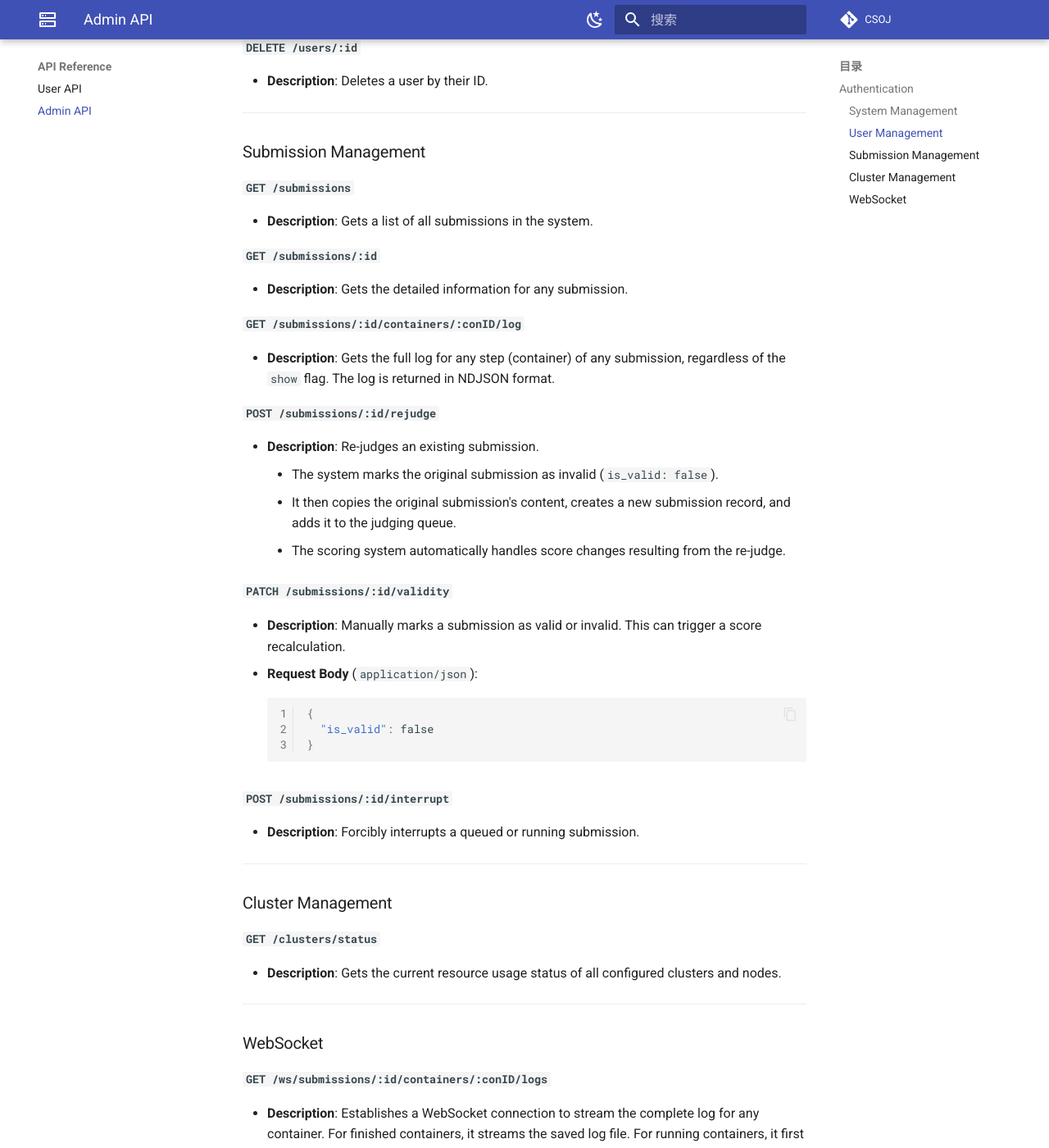
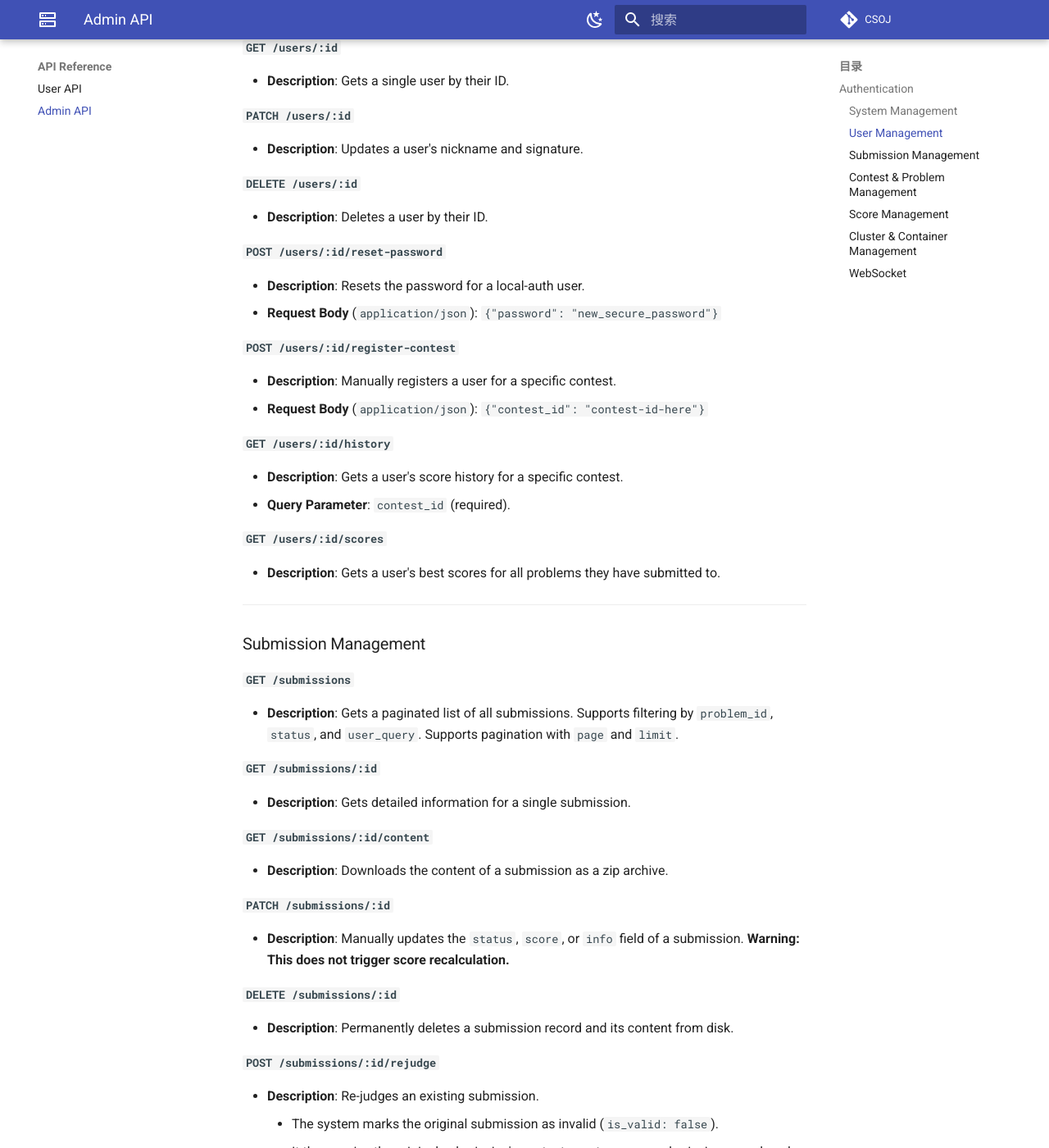
Before and after one commit to ZJUSCT/CSOJ, an MkDocs documentation site: the page built from docs/api-reference/admin-api.md, in a window 1280 px wide and 1400 px high, scrolled down 1512 px. Shown: the whole window at 82% size. Built offline with MkDocs 1.6.1 and Material for MkDocs 9.7.7, drawn with Linux system fonts in a browser that asks for light colours; comment, search, counter and statistics services are not loaded; some of the changed text lies outside the part shown.

Commit message:
docs: update docs

````diff
--- a/docs/api-reference/admin-api.md
+++ b/docs/api-reference/admin-api.md
@@ -3,6 +3,7 @@
 The Admin API provides a set of powerful endpoints for system maintenance and management. By default, the Admin API service is separate from the User API and runs on a different port (which must be enabled and configured in `config.yaml`).
 
 ## Authentication
+
 The current version of the Admin API has **no built-in authentication mechanism**. It is crucial to ensure that the Admin API's listen address is **only accessible from trusted network environments (e.g., an internal network or localhost)**, or to add an authentication layer using a reverse proxy.
 
 ---
@@ -10,10 +11,11 @@
 ### System Management
 
 #### `POST /reload`
-  - **Description**: Hot-reloads all contest and problem configurations.
+
+  - **Description**: Hot-reloads all contest and problem configurations from disk.
     - The system rescans all directories specified in the `contest` list in `config.yaml`.
     - New or modified contests/problems will be loaded.
-    - If a problem is deleted, all submission records associated with that problem will also be **permanently deleted from the database**.
+    - If a problem is deleted, all submission records associated with that problem will also be **permanently deleted from the database**, including any running containers associated with them.
   - **Success Response** (`200 OK`):
     ```json
     {
@@ -32,76 +34,134 @@
 ### User Management
 
 #### `GET /users`
-
-  - **Description**: Gets a list of all users.
+  - **Description**: Gets a list of all users. Can be filtered by a `query` parameter that searches User ID, username, and nickname.
 
 #### `POST /users`
-
   - **Description**: Manually creates a new user.
   - **Request Body** (`application/json`):
     ```json
     {
       "username": "admin_created_user",
-      "password_hash": "$2a$14$....", // bcrypt hash, optional
+      "password_hash": "$2a$14$....", // bcrypt hash, required for local auth users
       "nickname": "Test User"
     }
     ```
-    > Note: `password_hash` is optional and mainly for migration purposes. You should generally use the public registration API to create users with passwords.
+
+#### `GET /users/:id`
+  - **Description**: Gets a single user by their ID.
+
+#### `PATCH /users/:id`
+  - **Description**: Updates a user's nickname and signature.
 
 #### `DELETE /users/:id`
+  - **Description**: Deletes a user by their ID.
 
-  - **Description**: Deletes a user by their ID.
+#### `POST /users/:id/reset-password`
+  - **Description**: Resets the password for a local-auth user.
+  - **Request Body** (`application/json`): `{"password": "new_secure_password"}`
+
+#### `POST /users/:id/register-contest`
+  - **Description**: Manually registers a user for a specific contest.
+  - **Request Body** (`application/json`): `{"contest_id": "contest-id-here"}`
+
+#### `GET /users/:id/history`
+  - **Description**: Gets a user's score history for a specific contest.
+  - **Query Parameter**: `contest_id` (required).
+
+#### `GET /users/:id/scores`
+  - **Description**: Gets a user's best scores for all problems they have submitted to.
 
 -----
 
 ### Submission Management
 
 #### `GET /submissions`
-
-  - **Description**: Gets a list of all submissions in the system.
+  - **Description**: Gets a paginated list of all submissions. Supports filtering by `problem_id`, `status`, and `user_query`. Supports pagination with `page` and `limit`.
 
 #### `GET /submissions/:id`
+  - **Description**: Gets detailed information for a single submission.
 
-  - **Description**: Gets the detailed information for any submission.
+#### `GET /submissions/:id/content`
+  - **Description**: Downloads the content of a submission as a zip archive.
 
-#### `GET /submissions/:id/containers/:conID/log`
+#### `PATCH /submissions/:id`
+  - **Description**: Manually updates the `status`, `score`, or `info` field of a submission. **Warning: This does not trigger score recalculation.**
 
-  - **Description**: Gets the full log for any step (container) of any submission, regardless of the `show` flag. The log is returned in NDJSON format.
+#### `DELETE /submissions/:id`
+  - **Description**: Permanently deletes a submission record and its content from disk.
 
 #### `POST /submissions/:id/rejudge`
-
   - **Description**: Re-judges an existing submission.
       - The system marks the original submission as invalid (`is_valid: false`).
       - It then copies the original submission's content, creates a new submission record, and adds it to the judging queue.
       - The scoring system automatically handles score changes resulting from the re-judge.
 
 #### `PATCH /submissions/:id/validity`
-
-  - **Description**: Manually marks a submission as valid or invalid. This can trigger a score recalculation.
-  - **Request Body** (`application/json`):
-    ```json
-    {
-      "is_valid": false
-    }
-    ```
+  - **Description**: Manually marks a submission as valid or invalid. This **triggers a full score recalculation** for the user on that problem.
+  - **Request Body** (`application/json`): `{"is_valid": false}`
 
 #### `POST /submissions/:id/interrupt`
+  - **Description**: Forcibly interrupts a queued or running submission, marking it as `Failed`.
 
-  - **Description**: Forcibly interrupts a queued or running submission.
+#### `GET /submissions/:id/containers/:conID/log`
+  - **Description**: Gets the full log for any step (container) of any submission, regardless of the `show` flag. The log is returned in NDJSON format.
 
 -----
 
-### Cluster Management
+### Contest & Problem Management
+
+#### `GET /contests`
+  - **Description**: Gets a list of all loaded contests, regardless of start/end times.
+
+#### `GET /contests/:id`
+  - **Description**: Gets details for a specific contest, regardless of start/end times.
+
+#### `GET /contests/:id/leaderboard`
+  - **Description**: Gets the leaderboard for a contest.
+
+#### `GET /contests/:id/trend`
+  - **Description**: Gets score trend data for top users. Supports a `maxnum` query parameter to control the number of users.
+
+#### `GET /problems`
+  - **Description**: Gets a list of all loaded problems.
+
+#### `GET /problems/:id`
+  - **Description**: Gets the full definition of a single problem.
+
+-----
+
+### Score Management
+
+#### `POST /scores/recalculate`
+  - **Description**: Triggers a score recalculation for a specific user on a specific problem.
+  - **Request Body** (`application/json`): `{"user_id": "user-uuid", "problem_id": "problem-id"}`
+
+-----
+
+### Cluster & Container Management
 
 #### `GET /clusters/status`
+  - **Description**: Gets the current resource usage and queue lengths for all configured clusters and nodes.
 
-  - **Description**: Gets the current resource usage status of all configured clusters and nodes.
+#### `GET /clusters/:clusterName/nodes/:nodeName`
+  - **Description**: Gets detailed status for a specific node.
+
+#### `POST /clusters/:clusterName/nodes/:nodeName/pause`
+  - **Description**: Pauses a node, preventing it from accepting new judging tasks.
+
+#### `POST /clusters/:clusterName/nodes/:nodeName/resume`
+  - **Description**: Resumes a paused node.
+
+#### `GET /containers`
+  - **Description**: Gets a paginated list of all containers. Supports filtering by `submission_id`, `status`, and `user_query`.
+
+#### `GET /containers/:id`
+  - **Description**: Gets details for a single container.
 
 -----
 
 ### WebSocket
 
 #### `GET /ws/submissions/:id/containers/:conID/logs`
-
   - **Description**: Establishes a WebSocket connection to stream the complete log for any container. For finished containers, it streams the saved log file. For running containers, it first sends all historical logs from the cache and then continues to stream new logs in real-time. This is available regardless of the `show` flag.
   - **Authentication**: None.
````
Also changed, not shown: docs/api-reference/user-api.md (+20 -31 lines), docs/configuration/main-config.md (+16 -15 lines), docs/configuration/problem-config.md (+34 -29 lines), docs/core-concepts/judger-workflow.md (+7 -3 lines), docs/getting-started.md (+2 -2 lines).
